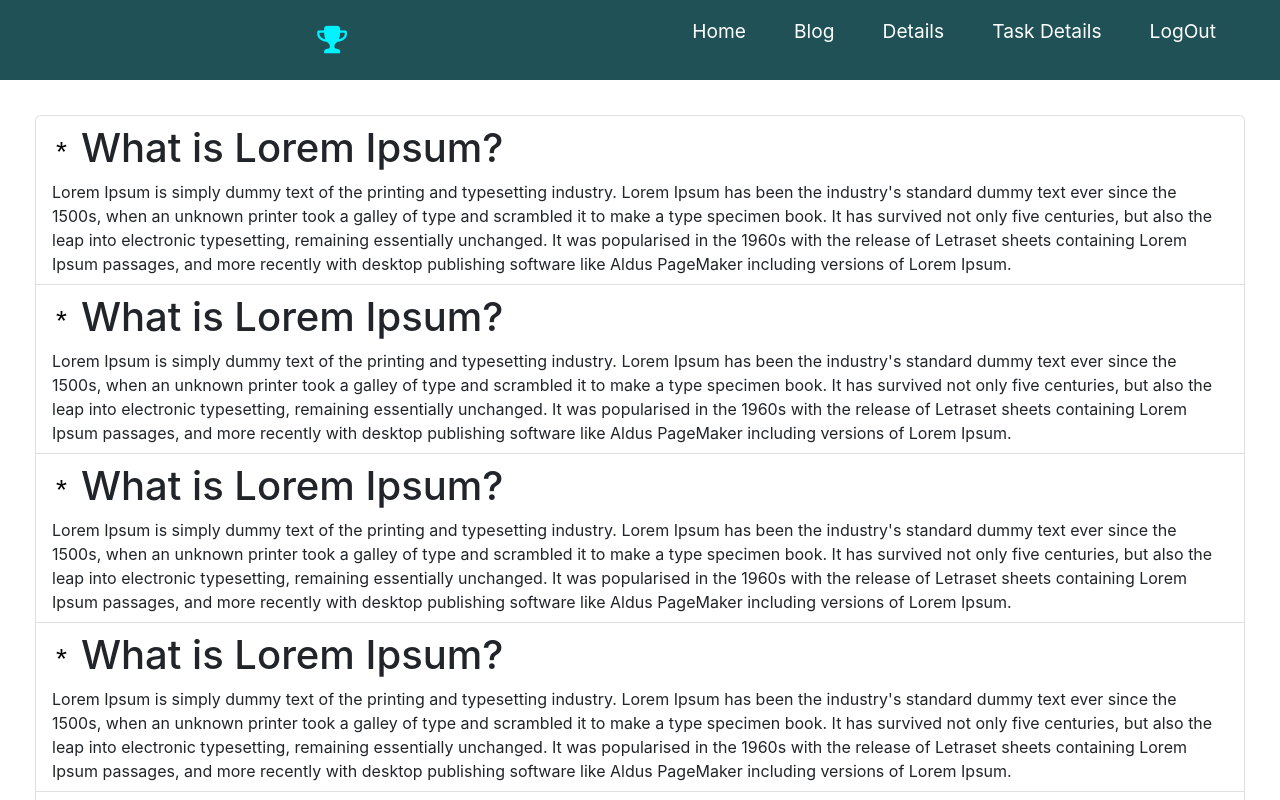
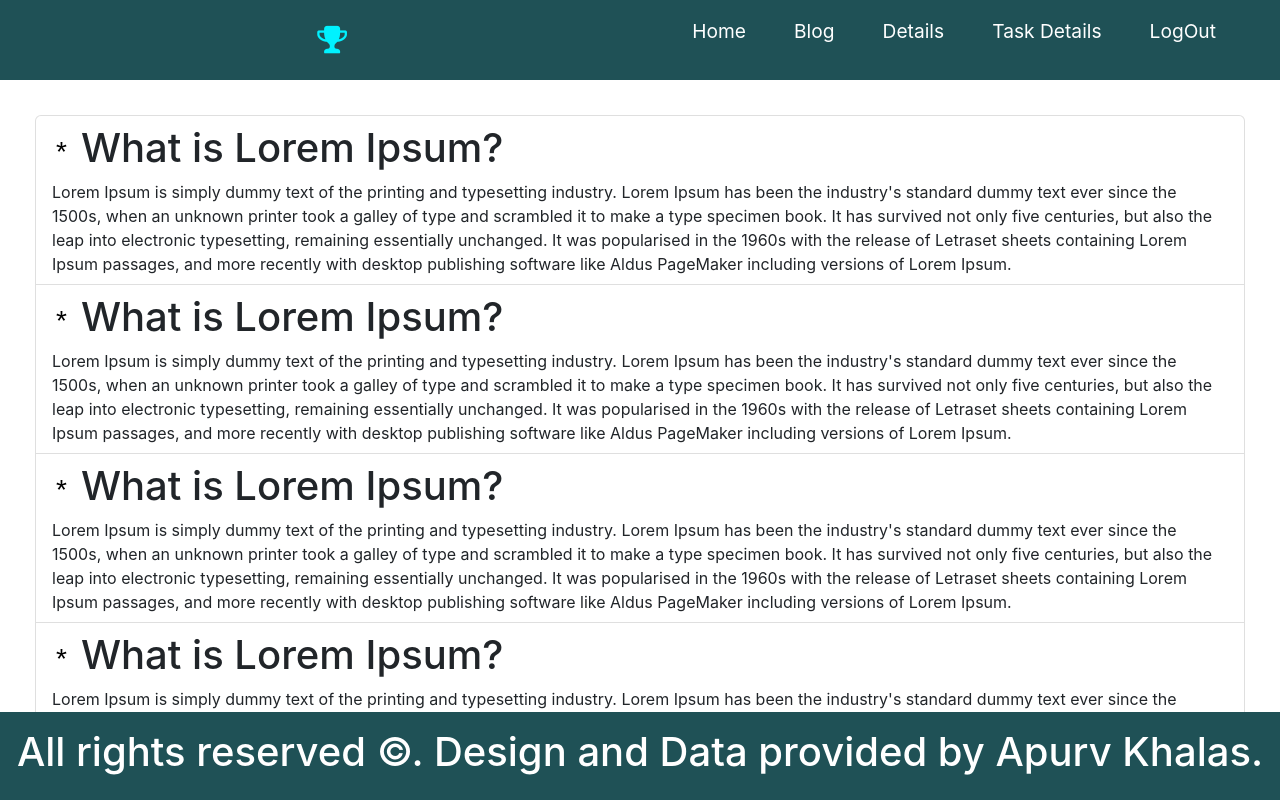
Before and after one commit to apurv-dolphin/firebase-authentication, a React (Create React App) app: page / in a window 1280 px wide. Shown: the top 800 px of the page. Built offline with nearby package versions, Linux system fonts and the light colour scheme; no server answers; sample sign-in values are in the browser's storage.

Commit message:
added footer component

```diff
--- a/src/App.css
+++ b/src/App.css
@@ -49,6 +49,17 @@
   background: #9cc7ff !important;
 }
 
+.footer {
+  margin-top: 1rem;
+  padding: 1rem;
+  background-color: #1f5156;
+  color: white;
+  position: fixed;
+  left: 0;
+  bottom: 0;
+  width: 100%;
+}
+
 @media screen and (max-width: 786px) {
   .HomePage {
     margin: 150px 4px 0px 4px;
--- a/src/component/Task/TaskPage.js
+++ b/src/component/Task/TaskPage.js
@@ -7,6 +7,7 @@ import NavBar from "../navbar/NavBar";
 import { useUserAuth } from "../../context/UserAuthContext";
 import { collection, getDocs, query, where } from "firebase/firestore";
 import { db } from "../../Firebase";
+import Footer from "../footer/Footer";
 
 export default function TaskPage() {
   const devloperDailyUpdateRef = collection(db, "Daily-updates");
@@ -54,6 +55,7 @@ export default function TaskPage() {
           getRecord={getRecord}
         />
       </div>
+      <Footer />
     </>
   );
 }
--- a/src/component/blog/Blog.js
+++ b/src/component/blog/Blog.js
@@ -12,6 +12,7 @@ import {
   useDisclosure,
 } from "@chakra-ui/react";
 import React from "react";
+import Footer from "../footer/Footer";
 import NavBar from "../navbar/NavBar";
 import AllSizeModal from "./AllSizeModal";
 import BackdropModal from "./BackdropModal";
@@ -65,7 +66,7 @@ export default function Blog() {
       <div className="form-modal">
         <FormLabel>Form modal Example :-</FormLabel>
         <div>
-        <FormModal />
+          <FormModal />
         </div>
       </div>
       <div className="all-sizemodal">
@@ -77,9 +78,10 @@ export default function Blog() {
       <div className="form-modal">
         <FormLabel>Backdrop modal Example :-</FormLabel>
         <div>
-        <BackdropModal />
+          <BackdropModal />
         </div>
       </div>
+      <Footer />
     </div>
   );
 }
--- a/src/component/details/UserDetails.js
+++ b/src/component/details/UserDetails.js
@@ -2,6 +2,7 @@ import { Heading } from "@chakra-ui/react";
 import React, { useEffect } from "react";
 import { useNavigate } from "react-router-dom";
 import { useUserAuth } from "../../context/UserAuthContext";
+import Footer from "../footer/Footer";
 import NavBar from "../navbar/NavBar";
 import UserTable from "./UserTable";
 
@@ -25,6 +26,7 @@ export default function UserDetails() {
         <h2>{user && user.email}</h2>
         <UserTable />
       </div>
+      <Footer />
     </div>
   );
 }
--- /dev/null
+++ b/src/component/footer/Footer.js
@@ -0,0 +1,9 @@
+import React from 'react'
+
+export default function Footer() {
+  return (
+    <div className="footer">
+      <h1>All rights reserved ©. Design and Data provided by Apurv Khalas.</h1>
+    </div>
+  )
+}
--- a/src/component/home/Home.js
+++ b/src/component/home/Home.js
@@ -3,15 +3,17 @@ import { ListGroup } from "react-bootstrap";
 import NavBar from "../navbar/NavBar";
 import ScrollToTop from "./ScrollToTop";
 import "./home.css";
+import Footer from "../footer/Footer";
 
 export default function Home() {
 
 
   return (
+    <>
       <div>
         <NavBar />
         <div>
-        <div style={{ margin: "35px" }}>
+          <div style={{ margin: "35px 35px 65px 35px" }}>
             <ListGroup>
               <ListGroup.Item>
                 <div className="heading">
@@ -295,5 +297,7 @@ export default function Home() {
         </div>
         <ScrollToTop />
       </div>
+      <Footer />
+    </>
   );
 }
--- a/src/component/home/home.css
+++ b/src/component/home/home.css
@@ -1,6 +1,6 @@
 .scroll-btn {
   position: fixed;
-  bottom: 50px;
+  bottom: 60px;
   width: 50px;
   height: 50px;
   right: 50px;
```
Lines whose indentation alone changed are shown as unchanged.
